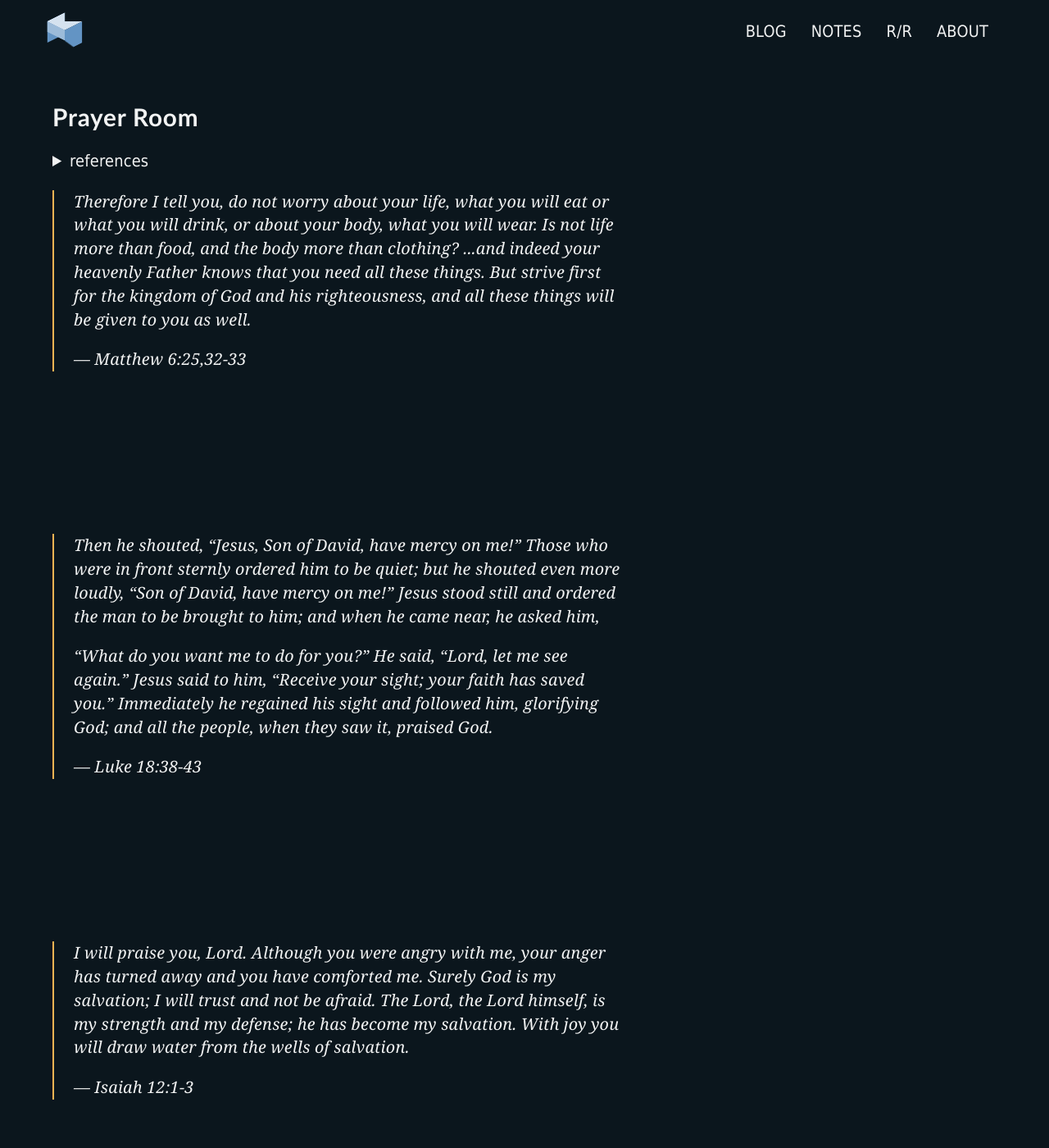
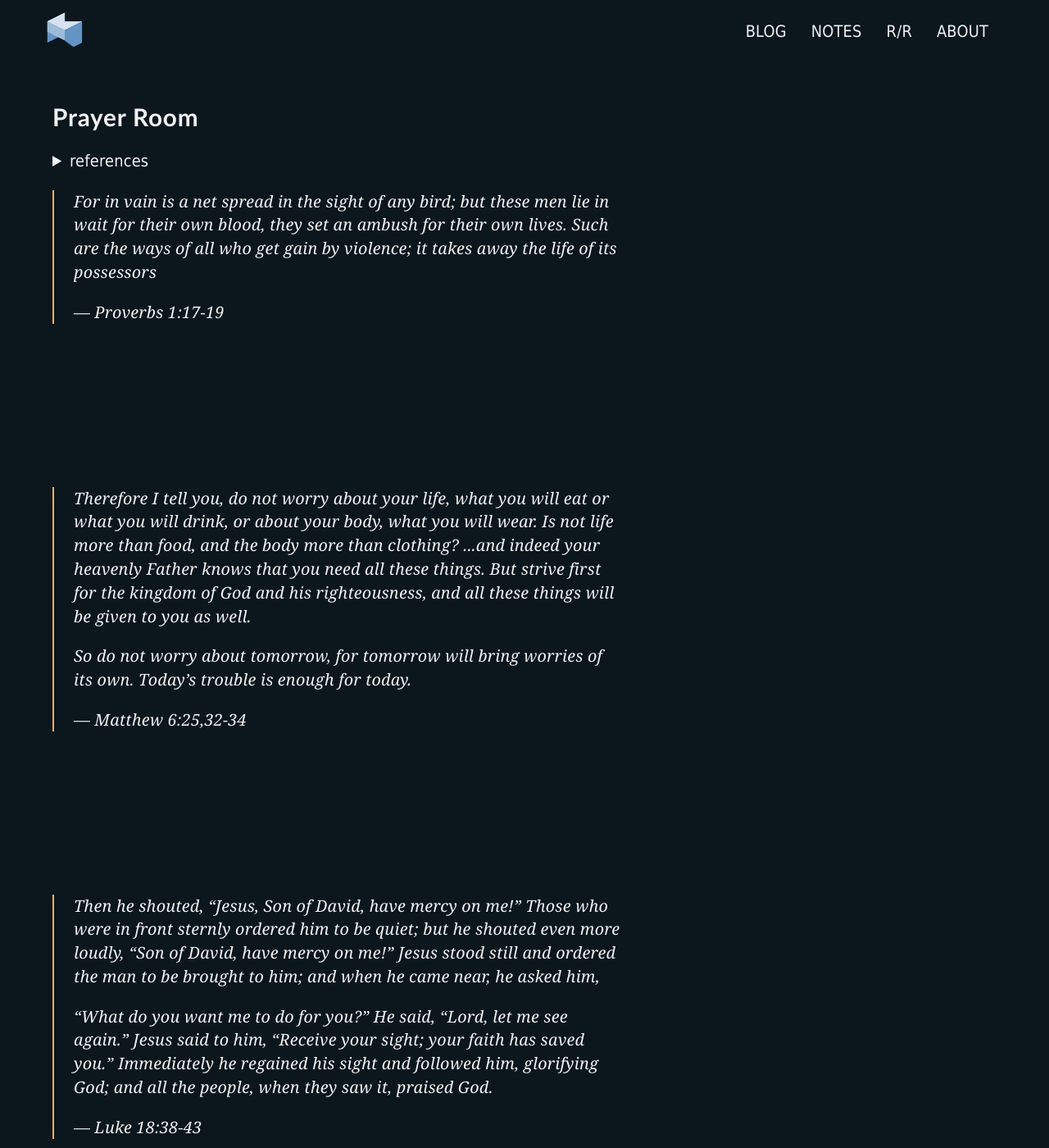
Before and after one commit to mpdagang/mpdagang.github.io, a Jekyll site: the page built from _pages/prayer-room.html, in a window 1280 px wide and 1400 px high. Shown: the whole window at 82% size. Built offline with Jekyll 4.4.1, drawn with Linux system fonts in a browser that asks for light colours.

Commit message:
minor updates

```diff
--- a/_pages/prayer-room.html
+++ b/_pages/prayer-room.html
@@ -16,6 +16,14 @@
   <section class="mp-w-s">
 
     <blockquote class="mp-pry-quote">
+      <p>For in vain is a net spread in the sight of any bird; but these
+        men lie in wait for their own blood, they set an ambush for their
+        own lives. Such are the ways of all who get gain by violence;
+        it takes away the life of its possessors</p>
+      <p>— Proverbs 1:17-19</p>
+    </blockquote>
+
+    <blockquote class="mp-pry-quote">
       <p>Therefore I tell you, do not worry about your life, what you
         will eat or what you will drink, or about your body, what you
         will wear. Is not life more than food, and the body more than
@@ -23,7 +31,9 @@
         need all these things. But strive first for the kingdom of
         God and his righteousness, and all these things will be given
         to you as well.</p>
-      <p>— Matthew 6:25,32-33</p>
+      <p>So do not worry about tomorrow, for tomorrow will bring
+        worries of its own. Today’s trouble is enough for today.</p>
+      <p>— Matthew 6:25,32-34</p>
     </blockquote>
 
     <blockquote class="mp-pry-quote">
```
Also changed, not shown: _data/introspects.yaml (+7 -1 lines).
